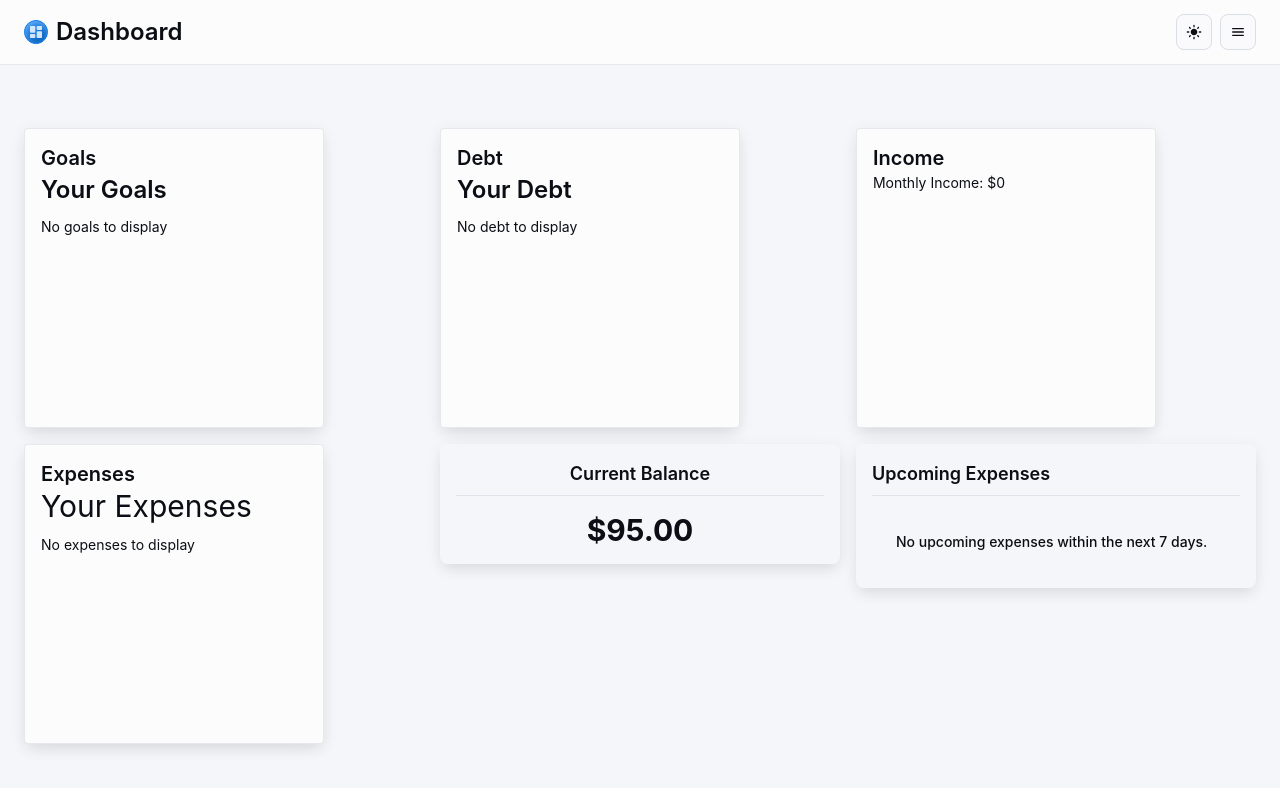
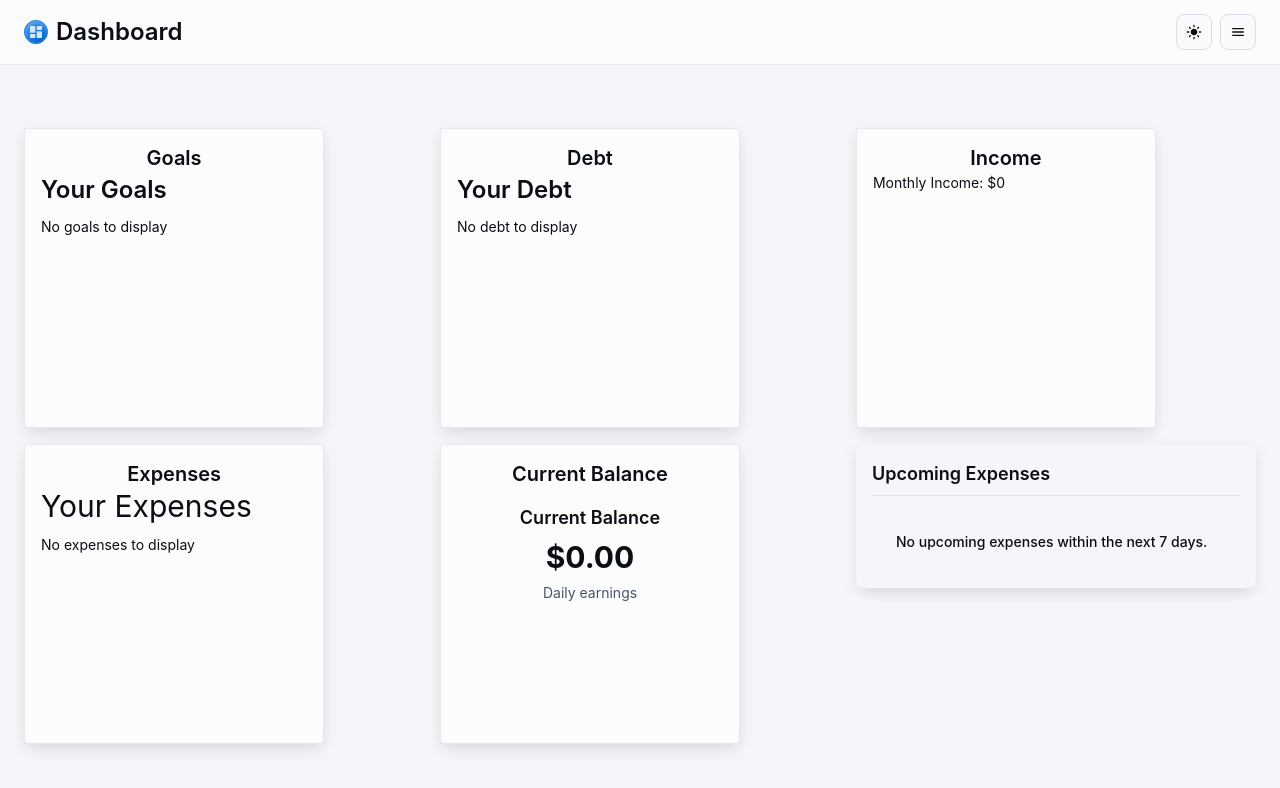
Before and after one commit to ElijahHawthorne/COP4331_LargeProject, a React (Vite) app in the folder frontend/: page /dashboard in a window 1280 px wide. Shown: the top 788 px of the page. Built offline with nearby package versions, Linux system fonts and the light colour scheme.

Commit message:
Add Balance API Done

```diff
--- /dev/null
+++ b/frontend/src/components/AddBalance.tsx
@@ -0,0 +1,83 @@
+import React, { useState } from "react";
+import { Box, TextField, Button, Typography } from "@mui/material";
+
+interface AddBalanceProps {
+  userId: number | null;
+  onBalanceAdded: () => void;
+}
+
+const AddBalance: React.FC<AddBalanceProps> = ({ userId, onBalanceAdded }) => {
+  const [balanceAmount, setBalanceAmount] = useState<string>("");
+  const [message, setMessage] = useState<string>("");
+
+  const app_name = "777finances.com";
+
+  function buildPath(route: string): string {
+    return "http://" + app_name + ":5000/" + route;
+  }
+
+  async function handleAddBalance(e: React.FormEvent<HTMLFormElement>): Promise<void> {
+    e.preventDefault();
+
+    if (!userId) {
+      setMessage("User is not logged in.");
+      return;
+    }
+
+    const parsedAmount = parseFloat(balanceAmount);
+    if (isNaN(parsedAmount) || parsedAmount <= 0) {
+      setMessage("Please enter a valid balance amount.");
+      return;
+    }
+
+    try {
+      // Use the /api/editbalance endpoint and pass newBalance instead of addAmount
+      const response = await fetch(buildPath("api/editbalance"), {
+        method: "POST",
+        headers: { "Content-Type": "application/json" },
+        body: JSON.stringify({ userId, newBalance: parsedAmount }),
+      });
+
+      const result = await response.json();
+      console.log(result);
+
+      if (result.success) {
+        setMessage("Balance updated successfully!");
+        setBalanceAmount(""); // Reset the input field
+        onBalanceAdded(); // Refresh data from parent
+      } else {
+        setMessage(`Error: ${result.error}`);
+      }
+    } catch (error: any) {
+      setMessage("An error occurred while updating balance.");
+      console.error("Error updating balance:", error);
+    }
+
+    // Clear the message after 2 seconds
+    setTimeout(() => setMessage(""), 2000);
+  }
+
+  return (
+    <Box component="form" onSubmit={handleAddBalance} noValidate sx={{ p: 2 }}>
+      <TextField
+        fullWidth
+        variant="outlined"
+        label="Amount to Add"
+        type="number"
+        value={balanceAmount}
+        onChange={(e) => setBalanceAmount(e.target.value)}
+        margin="normal"
+      />
+      <Button type="submit" variant="contained" color="primary" fullWidth sx={{ mt: 2 }}>
+        Update Balance
+      </Button>
+      {message && (
+        <Typography variant="body2" color="error" sx={{ mt: 2 }}>
+          {message}
+        </Typography>
+      )}
+    </Box>
+  );
+};
+
+export default AddBalance;
--- a/frontend/src/components/CurrentBalanceCard.tsx
+++ b/frontend/src/components/CurrentBalanceCard.tsx
@@ -21,16 +21,13 @@ const CurrentBalanceCard: React.FC<CurrentBalanceCardProps> = ({
     <Box
       sx={{
         padding: 2,
-        borderRadius: 1,
-        boxShadow: 1,
-        textAlign: "center",
-        width: "100%" // adjust if you want a fixed width
+        textAlign: "center",// adjust if you want a fixed width
       }}
     >
       <Typography variant="h6" gutterBottom>
         {label}
       </Typography>
-      <Divider sx={{ marginBottom: 2 }} />
+
 
       {/* Main Balance Display */}
       <Typography variant="h3" sx={{ fontWeight: "bold" }}>
@@ -49,6 +46,11 @@ const CurrentBalanceCard: React.FC<CurrentBalanceCardProps> = ({
           {variation > 0 ? `+${variation}%` : `${variation}%`}
         </Typography>
       )}
+
+      {/* Subtitle, e.g. "Daily earnings", if you want a second label */}
+      <Typography variant="body2" color="text.secondary" sx={{ mt: 1 }}>
+        Daily earnings
+      </Typography>
     </Box>
   );
 };
--- a/frontend/src/components/ExpandableCard.tsx
+++ b/frontend/src/components/ExpandableCard.tsx
@@ -48,7 +48,7 @@ const ExpandableCard: React.FC<ExpandableCardProps> = ({
         overflowY: isActive ? "hidden" : "auto", // Show overflow when expanded
   })}
     >
-      <CardHeader title={title} />
+      <CardHeader title={title} titleTypographyProps={{ align: "center" }} />
       <CardContent sx={{ padding: 0 }}>
         {!isActive && componentCollapsed}
         {isActive && (
--- a/frontend/src/dashboard/components/MainGrid.tsx
+++ b/frontend/src/dashboard/components/MainGrid.tsx
@@ -13,6 +13,7 @@ import AddIncome from "../../components/AddIncome";
 import Viewdebt from "../../components/ViewDebt";
 import AddDebt from "../../components/AddDebt";
 import CurrentBalanceCard from "../../components/CurrentBalanceCard";
+import AddBalance from "../../components/AddBalance";
 
 
 const sampleExpenses = [
@@ -293,12 +294,24 @@ export default function MainGrid() {
       </Box>
 
       <Box
-        sx={{
-          width: 'calc(33.33% - 16px)',  // Maintain the same width as other cards
-        }}
-      >
-        <CurrentBalanceCard currentBalance={95}/>
-      </Box>
+      sx={{
+        width: 'calc(33.33% - 16px)',
+      }}
+    >
+<ExpandableCard
+    title="Current Balance"
+    index={4}
+    onClick={() => handleCardClick(4)}
+    isActive={activeCard === 4}
+    componentCollapsed={
+      <CurrentBalanceCard currentBalance={curUserData.currentBalance} />
+    }
+    componentExpanded={
+      <AddBalance userId={sessionId} onBalanceAdded={fetchUserData} />
+    }
+    cardRef={(el) => (cardRefs.current[4] = el)}
+  />
+    </Box>
 
       <Box
         sx={{
```
